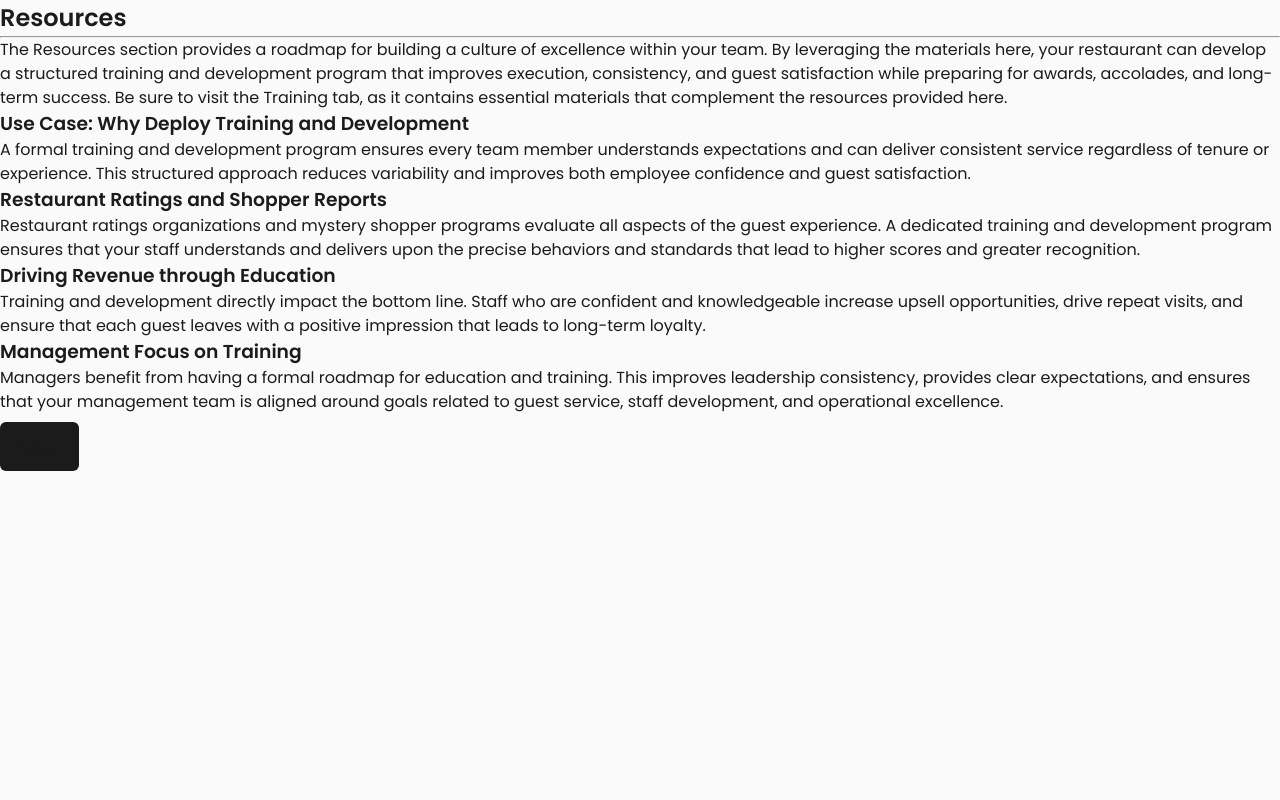
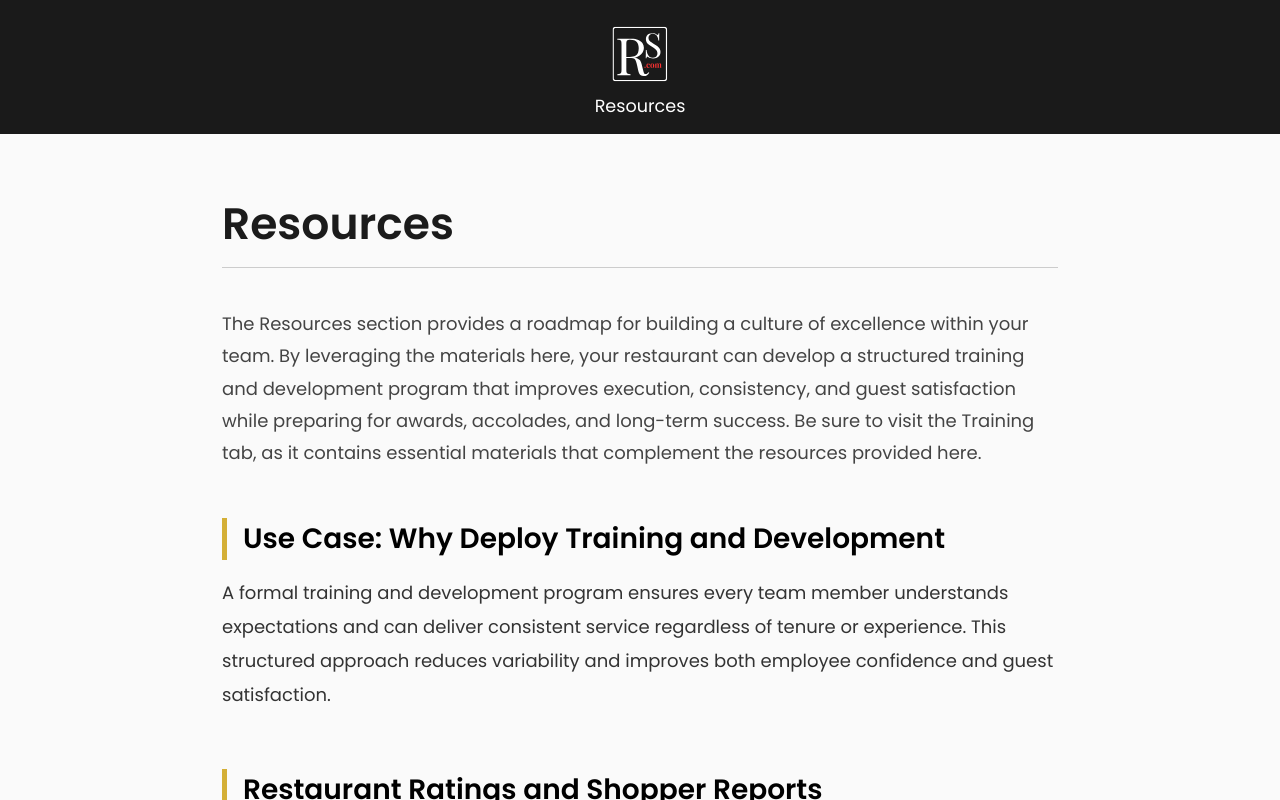
Before and after one commit to Dereks-Projects/restaurant-service-standards, a React (Vite) app: page /resources/overview in a window 1280 px wide. Built offline with nearby package versions, Linux system fonts and the light colour scheme.

Commit message:
css added links fixed

```diff
--- a/src/components/DesktopFooter.jsx
+++ b/src/components/DesktopFooter.jsx
@@ -14,14 +14,14 @@ export default function DesktopFooter() {
     { label: 'Contact us', path: 'mailto:derekengles@gmail.com', type: 'email' }
   ];
 
-  const topicsLinks = [
-    { label: 'Introduction', path: '/introduction', type: 'internal' },
-    { label: 'Reservation System', path: '/overview/reservation-system', type: 'internal' },
-    { label: 'Arrival & Departure', path: '/overview/arrival-departure', type: 'internal' },
-    { label: 'Dinner Service', path: '/overview/dinner-service', type: 'internal' },
-    { label: 'F & B Quality', path: '/overview/fb-quality', type: 'internal' },
-    { label: 'Facilities', path: '/overview/facilities', type: 'internal' }
-  ];
+const topicsLinks = [
+  { label: 'Introduction', path: '/introduction', type: 'internal' },
+  { label: 'Reservation System', path: '/section/Reservation System', type: 'internal' },
+  { label: 'Arrival & Departure', path: '/section/Arrival & Departure', type: 'internal' },
+  { label: 'Dinner Service', path: '/section/Dinner Service', type: 'internal' },
+  { label: 'F & B Quality', path: '/section/Food & Beverage Quality', type: 'internal' },
+  { label: 'Facilities', path: '/section/Presentation of Facilities', type: 'internal' }
+];
 
   const outsideLinks = [
     { label: 'Buy the Book', url: 'https://www.amazon.com/dp/B0FNDMTK5F', type: 'external' },
--- a/src/components/Header.css
+++ b/src/components/Header.css
@@ -1,59 +1,67 @@
 /* 📄 src/components/Header.css */
+/* Header component styles - Mobile-first approach */
 
+/* ============================================ */
+/* BASE STYLES (Mobile-first)                  */
+/* ============================================ */
 .rss-header {
-  background: rgb(26, 26, 26);
-  color: var(--color-white);
-  text-align: center;
-  width: 100%;
-  margin: 0;
-  padding: 1rem 1rem;
-  box-sizing: border-box;
+  /* Layout */
   display: grid;
   grid-auto-rows: auto;
   justify-items: center;
   row-gap: 0.5rem;
+  width: 100%;
+
+  /* Positioning - Sticky on mobile */
+  position: sticky;
+  top: 0;
+  z-index: 100;
+
+  /* Styling */
+  background: rgb(26, 26, 26);
+  color: var(--color-white);
+  text-align: center;
+
+  /* Spacing */
+  padding: 1rem;
+  margin: 0;
+  box-sizing: border-box;
 }
 
+/* Logo - Base mobile styles */
 .rss-header__logo {
   display: block;
-  height: 80px;
+  height: 50px;
   width: auto;
-  margin: 0;
-  margin-top: .5rem;
-  margin-bottom: .2rem;
+  margin-top: 0.5rem;
+  margin-bottom: 0.2rem;
 }
 
+/* Subtitle - Base mobile styles */
 .rss-header__subtitle {
-  font-size: 1.2rem;
+  font-size: .9rem;
+  line-height: 1.3;
   padding: 0 0.5rem;
   margin: 0;
   max-width: 90%;
-  line-height: 1.4;
 }
 
-/* Mobile styles */
-@media (max-width: 767px) {
+/* ============================================ */
+/* DESKTOP STYLES (768px and up)               */
+/* ============================================ */
+@media (min-width: 768px) {
+  /* Header becomes static on desktop */
   .rss-header {
-    position: sticky;
-    top: 0;
-    z-index: 100;
-    padding: 1rem 1rem;
+    position: static; /* Not sticky on desktop */
   }
 
+  /* Logo slightly larger on desktop */
   .rss-header__logo {
-
-  height: 60px;
-
+    height: 60px;
   }
 
+  /* Subtitle slightly larger on desktop */
   .rss-header__subtitle {
-    font-size: 1rem;
+    font-size: 1.1rem;
   }
 }
-
-/* Desktop styles */
-@media (min-width: 768px) {
-  .rss-header__subtitle {
-    font-size: 1.2rem;
-  }
-}
--- a/src/components/MobileNav.css
+++ b/src/components/MobileNav.css
@@ -8,7 +8,7 @@
   bottom: 0;
   left: 0;
   width: 100%;
-  height: 80px;
+  height: 70px;
   background-color: rgb(26, 26, 26);
   border-top: 1px solid #ccc;
   z-index: 100;
@@ -30,12 +30,12 @@
 }
 
 .mobile-nav__icon {
-  font-size: 1.2rem;
+  font-size: 1rem;
   margin-bottom: 0.2rem;
 }
 
 .mobile-nav__label {
-  font-size: .8rem;
+  font-size: .7rem;
   line-height: 1;
   text-align: center;
 }
--- a/src/pages/OverviewPage.jsx
+++ b/src/pages/OverviewPage.jsx
@@ -91,9 +91,9 @@ function OverviewPage() {
         {/* Back Button */}
         <button
           className="overview-page__back-button"
-          onClick={() => navigate('/training')}
-        >
-          Back to Training
+           onClick={() => navigate(-1)}
+          >
+          Back
         </button>
       </main>
 
--- a/src/pages/ResourcesOverviewPage.jsx
+++ b/src/pages/ResourcesOverviewPage.jsx
@@ -1,53 +1,103 @@
 // 📄 FILE: src/pages/ResourcesOverviewPage.jsx
+// PURPOSE: Resources overview page with integrated navigation
+// Uses same styling as OverviewPage for consistency
 
-import "../styles/OverviewPage.css";
+import React, { useEffect, useState } from 'react';
+import { useNavigate } from 'react-router-dom';
+import Header from '../components/Header';
+import MobileNav from '../components/MobileNav';
+import DesktopFooter from '../components/DesktopFooter';
+import '../styles/OverviewPage.css';
 
 function ResourcesOverviewPage() {
+  const navigate = useNavigate();
+  const [isMobile, setIsMobile] = useState(window.innerWidth <= 767);
+
+  // Listen for window resize to toggle between mobile/desktop footer
+  useEffect(() => {
+    const handleResize = () => {
+      setIsMobile(window.innerWidth <= 767);
+    };
+
+    window.addEventListener('resize', handleResize);
+    return () => window.removeEventListener('resize', handleResize);
+  }, []);
+
   return (
-    <div className="intro-page-container">
-      <div className="intro-article">
-        <h2 className="overview-page-title">Resources</h2>
-        <hr className="overview-title-divider" />
-        <p className="overview-intro-paragraph">
+    <div className="overview-page">
+      {/* Header - appears on both mobile and desktop */}
+      <Header subtitle="Resources" />
+
+      {/* Main content area */}
+      <main className="overview-page__content">
+        {/* Page Title - using div instead of h2 */}
+        <div className="overview-page__title">
+          Resources
+        </div>
+
+        {/* Divider line */}
+        <div className="overview-page__divider"></div>
+
+        {/* Intro paragraph */}
+        <p className="overview-page__intro">
           The Resources section provides a roadmap for building a culture of excellence within your team. By leveraging the materials here, your restaurant can develop a structured training and development program that improves execution, consistency, and guest satisfaction while preparing for awards, accolades, and long-term success. Be sure to visit the Training tab, as it contains essential materials that complement the resources provided here.
         </p>
 
         {/* Section 1 */}
-        <div className="intro-section">
-          <h3 className="intro-section-title">Use Case: Why Deploy Training and Development</h3>
-          <p className="intro-section-text">
+        <div className="overview-page__section">
+          <div className="overview-page__section-title">
+            Use Case: Why Deploy Training and Development
+          </div>
+          <p className="overview-page__section-text">
             A formal training and development program ensures every team member understands expectations and can deliver consistent service regardless of tenure or experience. This structured approach reduces variability and improves both employee confidence and guest satisfaction.
           </p>
         </div>
 
         {/* Section 2 */}
-        <div className="intro-section">
-          <h3 className="intro-section-title">Restaurant Ratings and Shopper Reports</h3>
-          <p className="intro-section-text">
+        <div className="overview-page__section">
+          <div className="overview-page__section-title">
+            Restaurant Ratings and Shopper Reports
+          </div>
+          <p className="overview-page__section-text">
             Restaurant ratings organizations and mystery shopper programs evaluate all aspects of the guest experience. A dedicated training and development program ensures that your staff understands and delivers upon the precise behaviors and standards that lead to higher scores and greater recognition.
           </p>
         </div>
 
         {/* Section 3 */}
-        <div className="intro-section">
-          <h3 className="intro-section-title">Driving Revenue through Education</h3>
-          <p className="intro-section-text">
+        <div className="overview-page__section">
+          <div className="overview-page__section-title">
+            Driving Revenue through Education
+          </div>
+          <p className="overview-page__section-text">
             Training and development directly impact the bottom line. Staff who are confident and knowledgeable increase upsell opportunities, drive repeat visits, and ensure that each guest leaves with a positive impression that leads to long-term loyalty.
           </p>
         </div>
 
         {/* Section 4 */}
-        <div className="intro-section">
-          <h3 className="intro-section-title">Management Focus on Training</h3>
-          <p className="intro-section-text">
+        <div className="overview-page__section">
+          <div className="overview-page__section-title">
+            Management Focus on Training
+          </div>
+          <p className="overview-page__section-text">
             Managers benefit from having a formal roadmap for education and training. This improves leadership consistency, provides clear expectations, and ensures that your management team is aligned around goals related to guest service, staff development, and operational excellence.
           </p>
         </div>
 
-        <button className="intro-back-button" onClick={() => window.history.back()}>
-          Back
+        {/* Back Button */}
+        <button
+          className="overview-page__back-button"
+          onClick={() => navigate('/resources')}
+        >
+          Back to Resources
         </button>
-      </div>
+      </main>
+
+      {/* Footer - conditional rendering based on screen size */}
+      {isMobile ? (
+        <MobileNav />
+      ) : (
+        <DesktopFooter />
+      )}
     </div>
   );
 }
```
Also changed, not shown: src/styles/LandingPage.css (+11 -11 lines).
